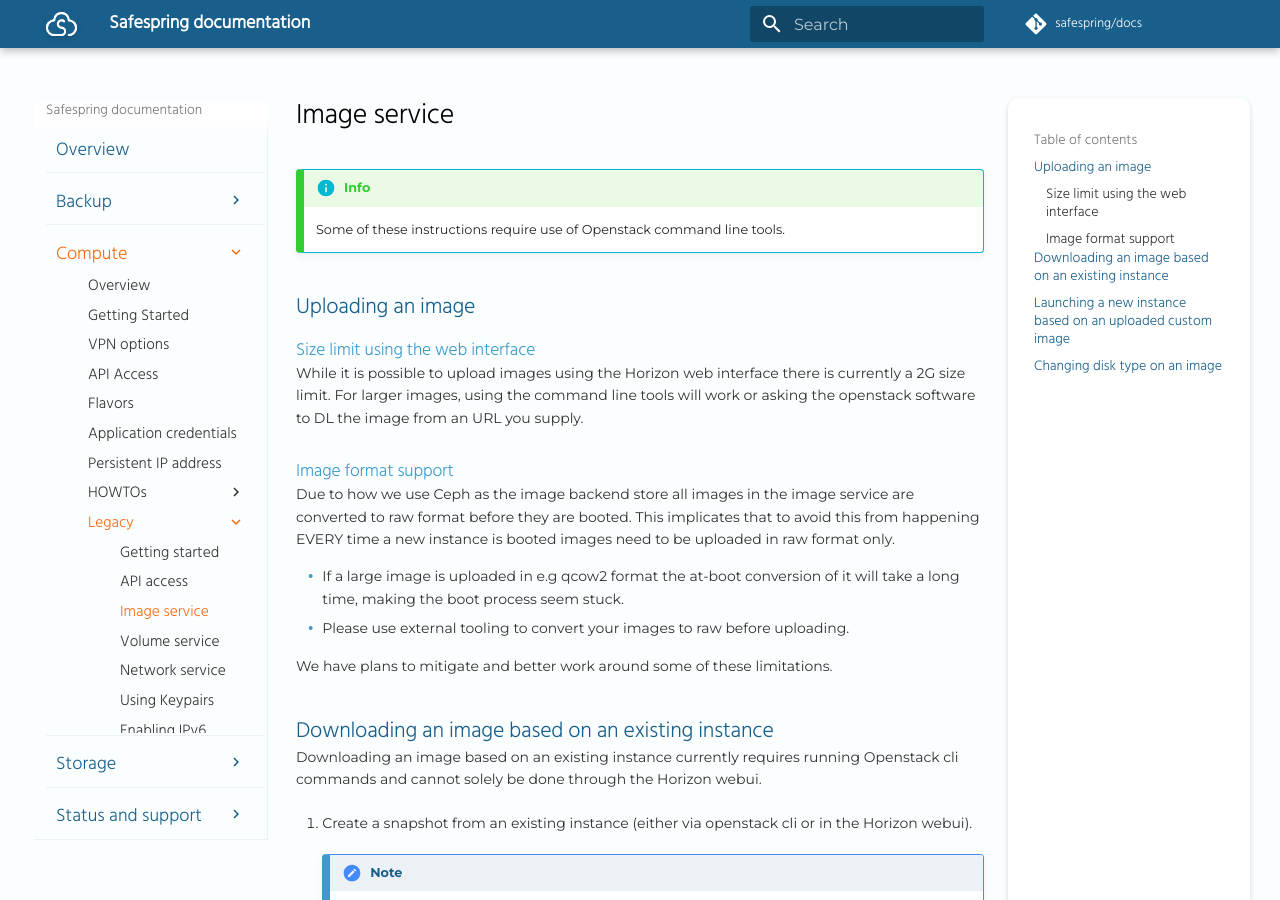
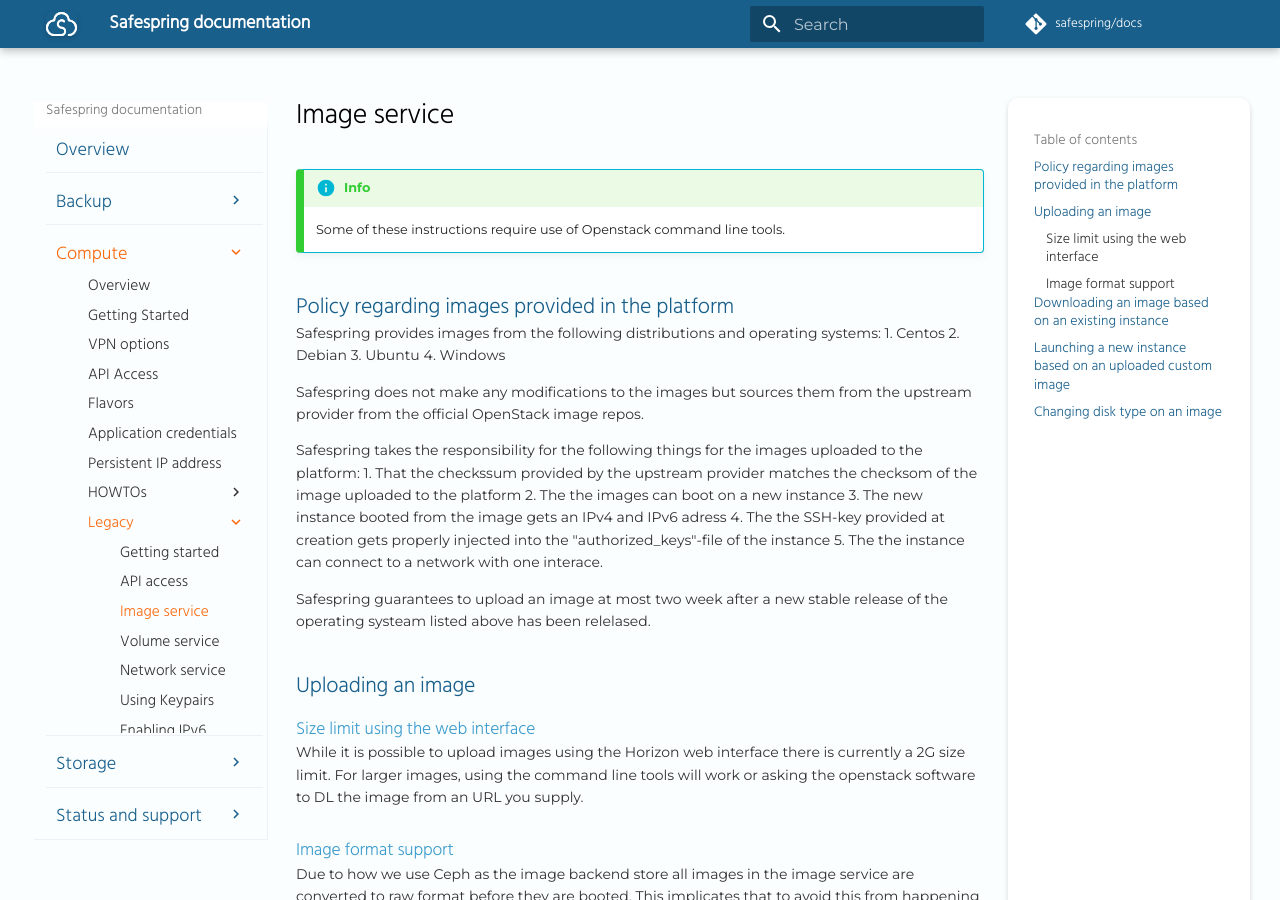
Before and after one commit to safespring/docs, an MkDocs documentation site: the page built from content/compute/image.md, in a window 1280 px wide and 900 px high. Built offline with MkDocs 1.6.1 and Material for MkDocs 9.7.7, drawn with Linux system fonts in a browser that asks for light colours; a script that is not in the unit is left out; comment, search, counter and statistics services are not loaded; old or Windows-style settings are respelled for this version of MkDocs.

Commit message:
known issues and image updates

```diff
--- a/content/compute/image.md
+++ b/content/compute/image.md
@@ -2,6 +2,23 @@
 
 !!! info
     Some of these instructions require use of Openstack command line tools.
+## Policy regarding images provided in the platform
+Safespring provides images from the following distributions and operating systems:
+1. Centos
+2. Debian
+3. Ubuntu
+4. Windows
+
+Safespring does not make any modifications to the images but sources them from the upstream provider from the official OpenStack image repos.
+
+Safespring takes the responsibility for the following things for the images uploaded to the platform:
+1. That the checkssum provided by the upstream provider matches the checksom of the image uploaded to the platform
+2. The the images can boot on a new instance
+3. The new instance booted from the image gets an IPv4 and IPv6 adress
+4. The the SSH-key provided at creation gets properly injected into the "authorized_keys"-file of the instance
+5. The the instance can connect to a network with one interace.
+
+Safespring guarantees to upload an image at most two week after a new stable release of the operating systeam listed above has been relelased.
 
 ## Uploading an image
 
```
Also changed, not shown: content/service/known_issues.md (+3 -0 lines).
